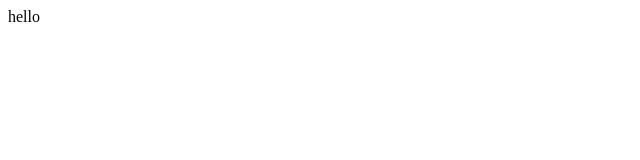
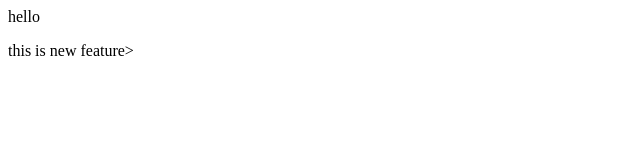
Before and after one commit to SomyaNagar-02/localrepo, a plain HTML site: page index.html in a window 1280 px wide. Shown: the whole page, without its empty margins (0-640 px from the left). Drawn offline with Linux system fonts and the light colour scheme.

Commit message:
adding new feature

```diff
--- a/index.html
+++ b/index.html
@@ -1 +1,2 @@
 <p>hello</p>
+<p>this is new feature></p>
```
